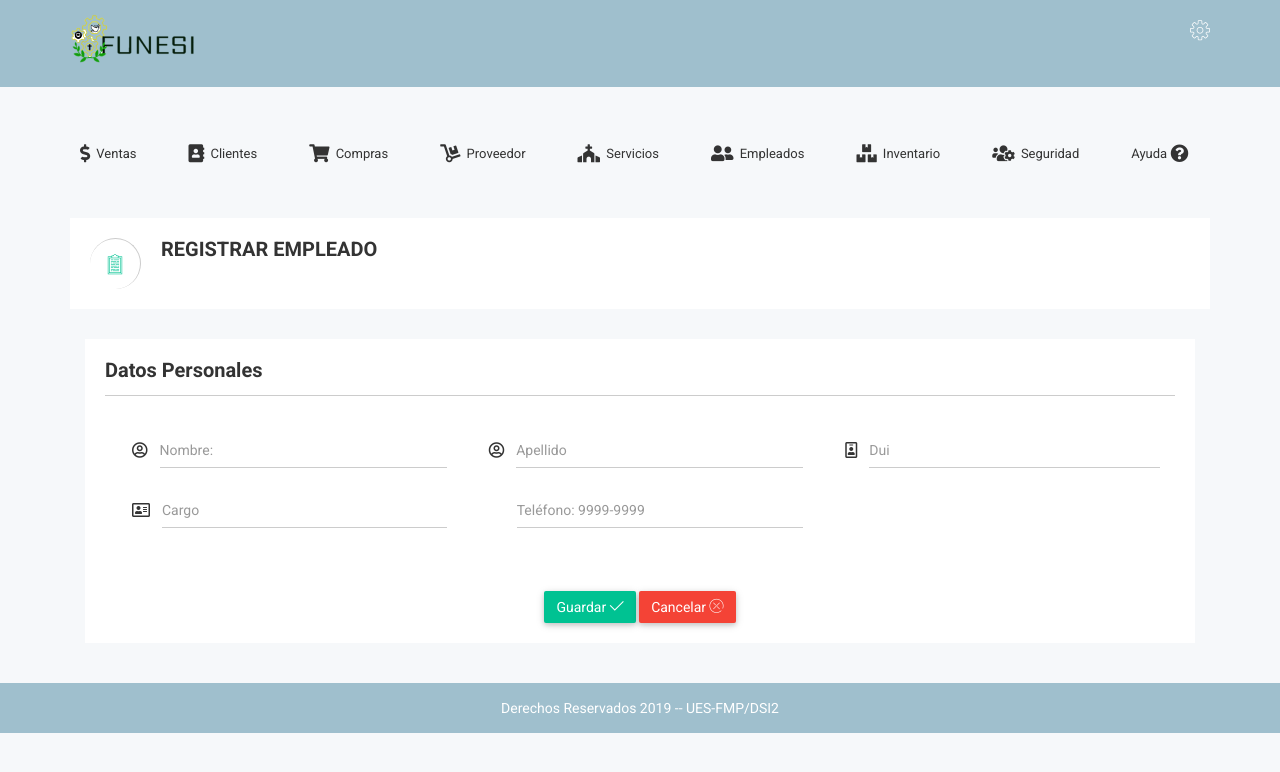
After one commit to blnqx892/notika, a PHP site: page /RegEmpleado.php in a window 1280 px wide. The commit adds this page. Shown: the top 772 px of the page. Run offline with PHP 8.4, Linux system fonts and the light colour scheme; some libraries are stand-ins or nearby versions; some web fonts are replaced.

Commit message:
RegistroEmpleado

```diff
--- a/green-horizotal/Menu/menu.php
+++ b/green-horizotal/Menu/menu.php
@@ -92,7 +92,7 @@
           </div>
           <div id="empleados" class="tab-pane notika-tab-menu-bg animated flipInX">
             <ul class="notika-main-menu-dropdown">
-              <li><a href="">Registrar</a>
+              <li><a href="RegEmpleado.php">Registrar</a>
               </li>
               <li><a href="">Empleados</a>
               </li>
--- /dev/null
+++ b/green-horizotal/RegEmpleado.php
@@ -0,0 +1,189 @@
+<!doctype html>
+<html class="no-js" lang="">
+<!--IMPORTE head desde Menu/apertura-->
+<?php include("Menu/apertura.php"); ?>
+<!--IMPORTE head desde Menu/apertura-->
+<body>
+  <!-- Importe menu desde Menu/menu-->
+ <?php include("Menu/menu.php"); ?>
+   <!-- End Header Top Area -->
+  <!-- Breadcomb area Start-->
+	<div class="breadcomb-area">
+		<div class="container">
+			<div class="row">
+				<div class="col-lg-12 col-md-12 col-sm-12 col-xs-12">
+					<div class="breadcomb-list">
+						<div class="row">
+							<div class="col-lg-6 col-md-6 col-sm-6 col-xs-12">
+								<div class="breadcomb-wp">
+									<div class="breadcomb-icon">
+										<i class="notika-icon notika-form"></i>
+									</div>
+									<div class="breadcomb-ctn">
+										<h2>REGISTRAR EMPLEADO</h2>
+									</div>
+								</div>
+							</div>
+						</div>
+					</div>
+				</div>
+			</div>
+		</div>
+	</div>
+	<!-- Breadcomb area End-->
+    <!-- Inbox area Start-->
+    <div class="inbox-area">
+        <div class="container">
+              <div class="col-lg-12 col-md-12 col-sm-12 col-xs-12">
+                  <div class="form-element-list">
+                  <div class="typography-hd-cr-4" ><h4>Datos Personales</h4></div>
+                    <hr style="width:100%;border-color:light-gray 25px;"><br>
+                      <div class="cmp-tb-hd bcs-hd">
+                          <div class="col-lg-4 col-md-4 col-sm-4 col-xs-12">
+                              <div class="form-group ic-cmp-int">
+                                  <div class="form-ic-cmp">
+                                      <i class="fas fa-user-circle"></i>
+                                  </div>
+                                  <div class="nk-int-st">
+                                      <input type="text" class="form-control" placeholder="Nombre: ">
+                                  </div>
+                              </div>
+                          </div>
+                          <div class="col-lg-4 col-md-4 col-sm-4 col-xs-12">
+                              <div class="form-group ic-cmp-int">
+                                  <div class="form-ic-cmp">
+                                      <i class="fas fa-user-circle"></i>
+                                  </div>
+                                  <div class="nk-int-st">
+                                      <input type="text" class="form-control" placeholder="Apellido">
+                                  </div>
+                              </div>
+                          </div>
+                          <div class="col-lg-4 col-md-4 col-sm-4 col-xs-12">
+                              <div class="form-group ic-cmp-int">
+                                  <div class="form-ic-cmp">
+                                      <i class="fas fa-id-badge"></i>
+                                  </div>
+                                  <div class="nk-int-st">
+                                      <input type="text" class="form-control" placeholder="Dui"  9999-9999>
+                                  </div>
+                              </div>
+                          </div>
+                          <br><br><br>
+                          <div class="col-lg-4 col-md-4 col-sm-4 col-xs-12">
+                              <div class="form-group ic-cmp-int">
+                                  <div class="form-ic-cmp">
+                                    <i class="fas fa-address-card"></i>
+                                  </div>
+                                  <div class="nk-int-st">
+                                      <input type="text" class="form-control" placeholder="Cargo">
+                                  </div>
+                              </div>
+                          </div>
+                          <div class="col-lg-4 col-md-4 col-sm-4 col-xs-12">
+                              <div class="form-group ic-cmp-int">
+                                  <div class="form-ic-cmp">
+                                    <i class="fas fa-phone-volume"></i>
+                                  </div>
+                                  <div class="nk-int-st">
+                                      <input type="number" class="form-control" placeholder="Teléfono: 9999-9999">
+                                  </div>
+                              </div>
+                          </div>
+                          <br><br><br><br>
+              </div>
+
+              <center>
+                  <button class="btn btn-success notika-btn-success">Guardar  <i class="notika-icon notika-checked"></i></button>
+                  <button class="btn btn-danger notika-btn-danger">Cancelar  <i class="notika-icon notika-close"></i></button>
+                </center>
+          </div>
+
+        </div>
+        </div>
+        </div>
+    <!-- Inbox area End-->
+    <!-- Start Footer area-->
+    <div class="footer-copyright-area">
+        <div class="container">
+            <div class="row">
+                <div class="col-lg-12 col-md-12 col-sm-12 col-xs-12">
+                    <div class="footer-copy-right">
+                        <p>Derechos Reservados 2019 -- UES-FMP/DSI2                   </div>
+                </div>
+            </div>
+        </div>
+    </div>
+    <!-- End Footer area-->
+    <!-- jquery
+		============================================ -->
+    <script src="js/vendor/jquery-1.12.4.min.js"></script>
+    <!-- bootstrap JS
+		============================================ -->
+    <script src="js/bootstrap.min.js"></script>
+    <!-- wow JS
+		============================================ -->
+    <script src="js/wow.min.js"></script>
+    <!-- price-slider JS
+		============================================ -->
+    <script src="js/jquery-price-slider.js"></script>
+    <!-- owl.carousel JS
+		============================================ -->
+    <script src="js/owl.carousel.min.js"></script>
+    <!-- scrollUp JS
+		============================================ -->
+    <script src="js/jquery.scrollUp.min.js"></script>
+    <!-- meanmenu JS
+		============================================ -->
+    <script src="js/meanmenu/jquery.meanmenu.js"></script>
+    <!-- counterup JS
+		============================================ -->
+    <script src="js/counterup/jquery.counterup.min.js"></script>
+    <script src="js/counterup/waypoints.min.js"></script>
+    <script src="js/counterup/counterup-active.js"></script>
+    <!-- mCustomScrollbar JS
+		============================================ -->
+    <script src="js/scrollbar/jquery.mCustomScrollbar.concat.min.js"></script>
+    <!-- sparkline JS
+		============================================ -->
+    <script src="js/sparkline/jquery.sparkline.min.js"></script>
+    <script src="js/sparkline/sparkline-active.js"></script>
+    <!-- flot JS
+		============================================ -->
+    <script src="js/flot/jquery.flot.js"></script>
+    <script src="js/flot/jquery.flot.resize.js"></script>
+    <script src="js/flot/flot-active.js"></script>
+    <!-- knob JS
+		============================================ -->
+    <script src="js/knob/jquery.knob.js"></script>
+    <script src="js/knob/jquery.appear.js"></script>
+    <script src="js/knob/knob-active.js"></script>
+    <!--  wave JS
+		============================================ -->
+    <script src="js/wave/waves.min.js"></script>
+    <script src="js/wave/wave-active.js"></script>
+    <!-- icheck JS
+		============================================ -->
+    <script src="js/icheck/icheck.min.js"></script>
+    <script src="js/icheck/icheck-active.js"></script>
+    <!--  Chat JS
+		============================================ -->
+    <script src="js/chat/jquery.chat.js"></script>
+    <!--  todo JS
+		============================================ -->
+    <script src="js/todo/jquery.todo.js"></script>
+    <!-- plugins JS
+		============================================ -->
+    <script src="js/plugins.js"></script>
+    <!-- main JS
+		============================================ -->
+    <script src="js/plugins.js"></script>
+    <!-- Data Table JS
+    ============================================ -->
+    <script src="js/data-table/jquery.dataTables.min.js"></script>
+    <script src="js/data-table/data-table-act.js"></script>
+    <!-- main JS
+    ============================================ -->
+</body>
+
+</html>
```
